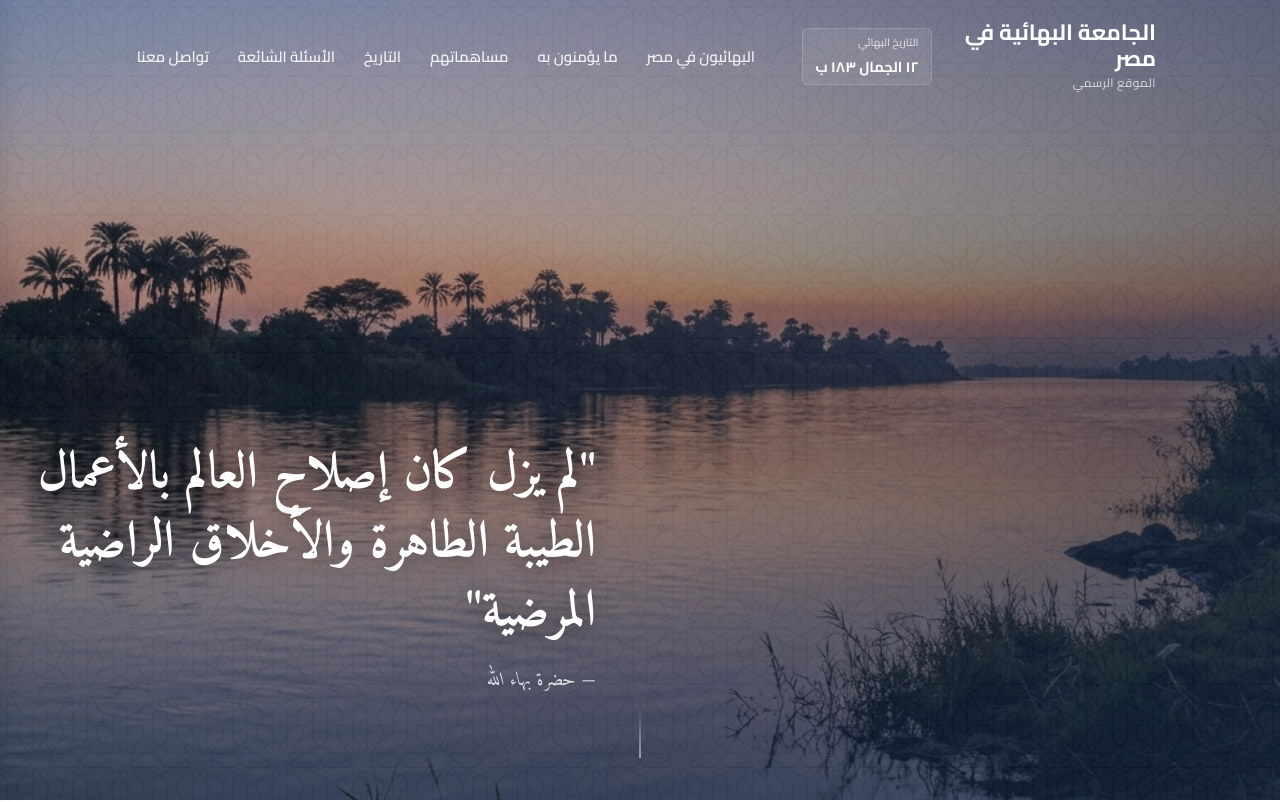
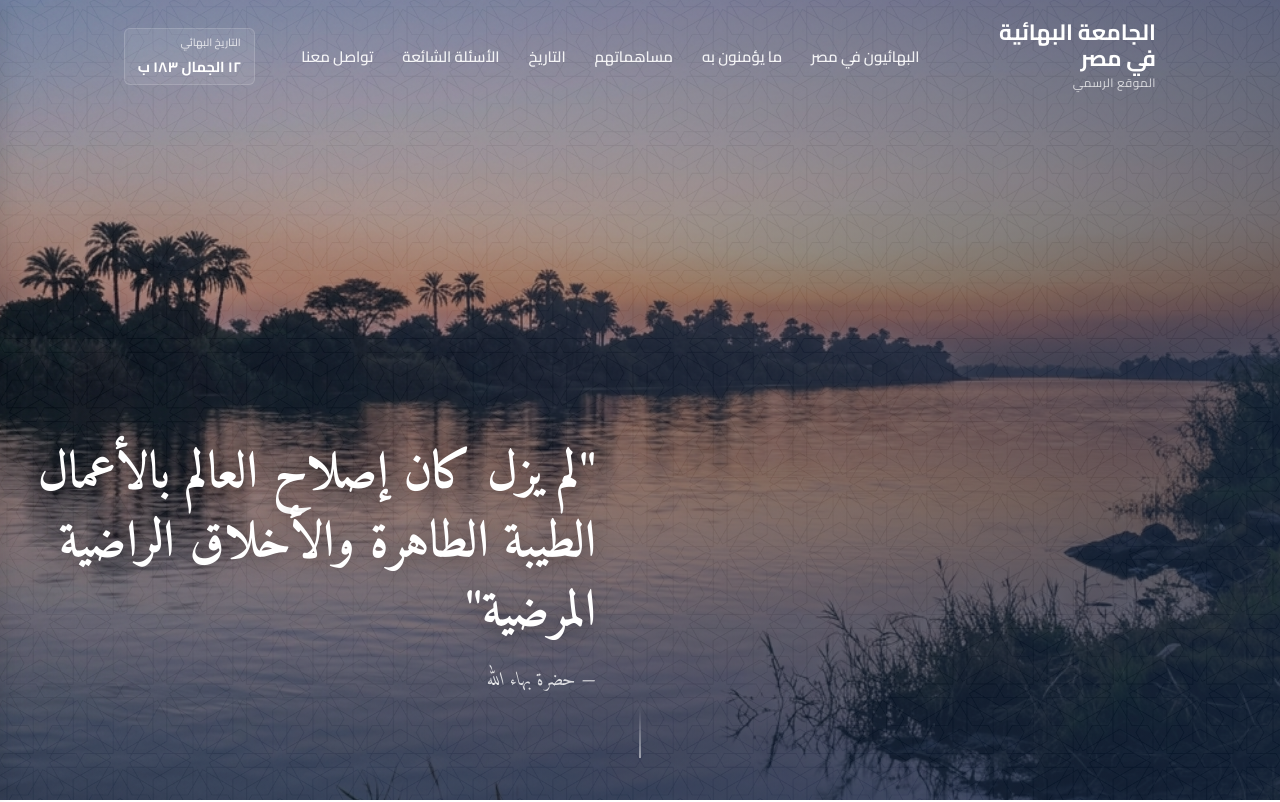
Before and after one commit to TheMaestro9/bahai-website-design, a React (Vite) app: page / in a window 1280 px wide. Shown: the top 802 px of the page. Built offline with nearby package versions, Linux system fonts and the light colour scheme.

Commit message:
make calendar last on the left

```diff
--- a/src/components/Header.css
+++ b/src/components/Header.css
@@ -157,6 +157,13 @@
     filter: brightness(0) invert(1); /* White in hero */
 }
 
+/* Header Actions (Calendar badge & hamburger on the left) */
+.header-actions {
+    display: flex;
+    align-items: center;
+    gap: 1rem;
+}
+
 /* ================================================================
    BAHA'I CALENDAR BADGE
    ================================================================ */
@@ -259,13 +266,10 @@
         padding: 0.4rem 0.5rem;
         font-size: 0.82rem;
     }
-    .header-logo {
-        gap: 0.8rem;
+}
+
+@media (max-width: 900px) {
+    .header-badi-date {
+        display: none; /* In mobile drawer instead */
     }
 }
-
-@media (max-width: 1080px) {
-    .header-badi-date {
-        display: none; /* Hide in header on tablet/mobile to avoid layout issues */
-    }
-}
--- a/src/components/Header.jsx
+++ b/src/components/Header.jsx
@@ -55,16 +55,6 @@ export default function Header() {
                 <span className="logo-sub">الموقع الرسمي</span>
               </div>
             </Link>
-            {badiDate && (
-              <Link
-                to="/calendar"
-                className="header-badi-date"
-                title="اضغط لعرض تفاصيل التقويم البهائي (يتحدث يومياً الساعة ٦:٠٠ مساءً)"
-              >
-                <span className="badi-label">التاريخ البهائي</span>
-                <span className="badi-value">{badiDate}</span>
-              </Link>
-            )}
           </div>
           <nav className="header-nav">
             <ul>
@@ -76,6 +66,17 @@ export default function Header() {
               <NavLink to="/#contact" hash="#contact">تواصل معنا</NavLink>
             </ul>
           </nav>
+          <div className="header-actions">
+            {badiDate && (
+              <Link
+                to="/calendar"
+                className="header-badi-date"
+                title="اضغط لعرض تفاصيل التقويم البهائي (يتحدث يومياً الساعة ٦:٠٠ مساءً)"
+              >
+                <span className="badi-label">التاريخ البهائي</span>
+                <span className="badi-value">{badiDate}</span>
+              </Link>
+            )}
             <button
               className={`hamburger ${isOpen ? 'active' : ''}`}
               id="hamburger"
@@ -86,6 +87,7 @@ export default function Header() {
             >
               <span></span><span></span><span></span>
             </button>
+          </div>
         </div>
       </header>
 
```
Lines whose indentation alone changed are shown as unchanged.
